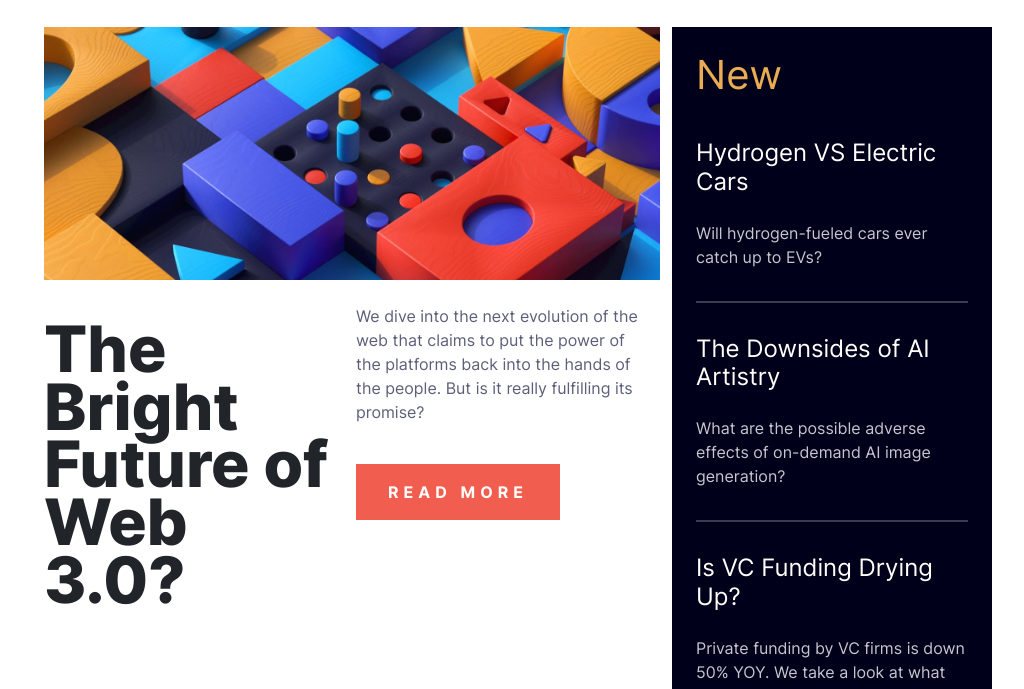
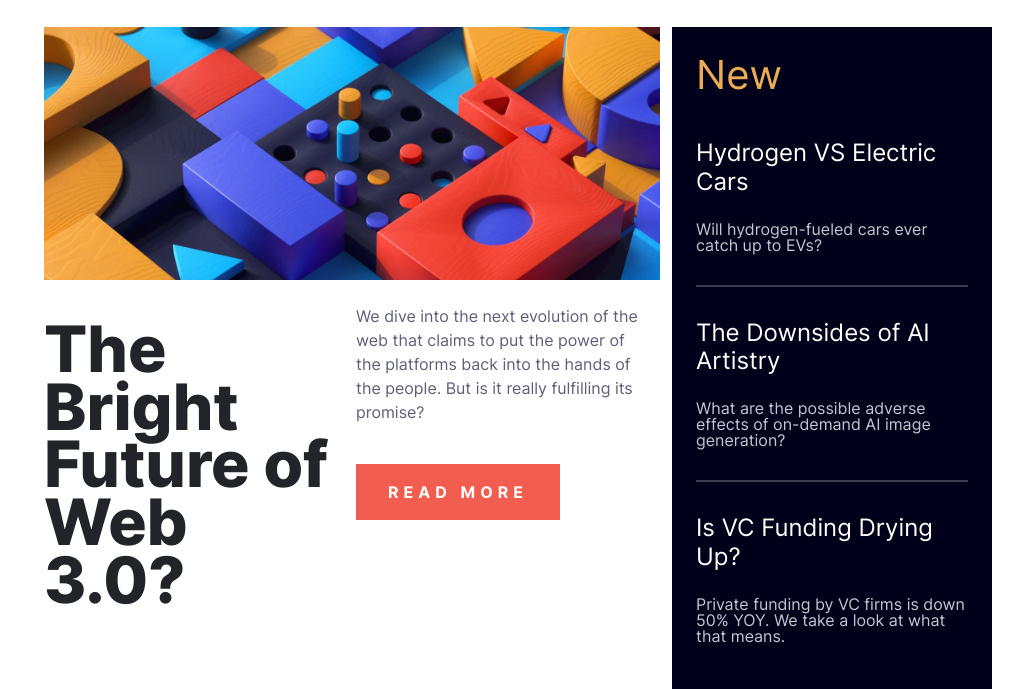
Before and after one commit to heiderick13/new-page, a plain HTML site: page index.html in a window 1024 px wide. Shown: the part 61-750 px from the top of the page. Drawn offline with nearby package versions, Linux system fonts and the light colour scheme.

Commit message:
ajuste na responsividade

```diff
--- a/src/css/style.css
+++ b/src/css/style.css
@@ -195,7 +195,7 @@ section {
   line-height: 2;
 }
 
-@media screen and (min-width: 376px) {
+@media screen and (min-width: 990px) {
   body {
     position: relative;
   }
@@ -268,3 +268,9 @@ section {
     line-height: 1.5;
   }
 }
+
+@media screen and (min-width: 990px) and (max-width: 1200px) {
+  aside {
+    line-height: 1;
+  }
+}
```
